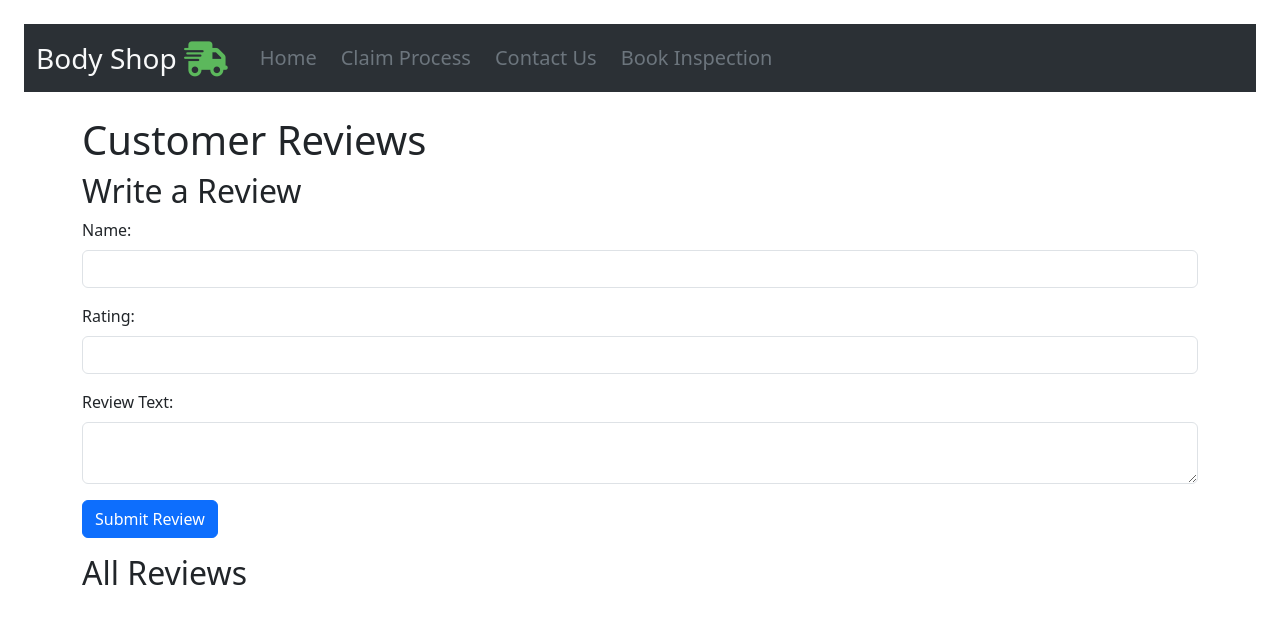
After one commit to WallsWilson/capstone-2, a Flask app: page /customerReviews in a window 1280 px wide. The commit adds this page. Shown: the top 624 px of the page. Run offline with Flask 3, Linux system fonts and the light colour scheme; some libraries are stand-ins or nearby versions.

Commit message:
add a review form with live reviews pullling.

```diff
--- a/app.py
+++ b/app.py
@@ -1,12 +1,18 @@
-from flask import Flask, redirect, render_template, g, session, flash, request, abort
+from flask import Flask, redirect, render_template, g, session, flash, request, abort, url_for
+from models import db, connect_db, CustomerReview
+from form import ReviewForm;
+
 
 
 app = Flask(__name__)
 
+app.config['SQLALCHEMY_DATABASE_URI'] = 'postgresql://jordanwalls-wilson:Snowblind98@localhost:5432/body_shop_database'
 app.config['SQLALCHEMY_TRACK_MODIFICATIONS'] = False
 app.config['SQLALCHEMY_ECHO'] = True
 app.config['SECRET_KEY'] = 'secret_key'
 app.config['WTF_CSRF_ENABLED'] = True
+
+connect_db(app)
 
 """Home pages"""
 
@@ -29,3 +35,20 @@ def booking():
 @app.route('/contact', methods=['GET'])
 def contact():
     return render_template('contact.html')
+
+@app.route('/customerReviews', methods=['GET', 'POST'])
+def customerReviews():
+    form = ReviewForm()
+
+    if form.validate_on_submit():
+        customerReview = CustomerReview(
+            name = form.name.data,
+            rating = form.rating.data,
+            review_text = form.review_text.data
+        )
+        db.session.add(customerReview)
+        db.session.commit()
+        return redirect(url_for('customerReviews'))
+
+    reviews = CustomerReview.query.all()
+    return render_template('customerReviews.html', form=form, reviews=reviews)
--- /dev/null
+++ b/form.py
@@ -0,0 +1,10 @@
+from flask_wtf import FlaskForm;
+from wtforms import DecimalField, StringField, TextAreaField;
+from wtforms.validators import DataRequired, NumberRange, Length;
+
+class ReviewForm(FlaskForm):
+    name = StringField('Name', validators=[DataRequired(), Length(max=50)])
+
+    rating = DecimalField('Rating', validators=[DataRequired(), NumberRange(min=0, max=5)])
+
+    review_text = TextAreaField('Review Text', validators=[DataRequired(), Length(max=500)])
--- /dev/null
+++ b/templates/customerReviews.html
@@ -0,0 +1,58 @@
+{% extends 'base.html' %}
+
+{% block body_class%}Customer Reviews{% endblock %}
+
+{% block content %}
+
+<div class="container">
+    <h1>Customer Reviews</h1>
+
+    <!-- Form to write a review -->
+    <h2>Write a Review</h2>
+    <form method="POST" action="{{ url_for('customerReviews') }}">
+        {{ form.csrf_token }}
+
+        <div class="mb-3">
+            <label for="{{ form.name.id }}" class="form-label">Name:</label>
+            {{ form.name(class="form-control") }}
+            {% for error in form.name.errors %}
+                <div class="invalid-feedback">{{ error }}</div>
+            {% endfor %}
+        </div>
+
+        <div class="mb-3">
+            <label for="{{ form.rating.id }}" class="form-label">Rating:</label>
+            {{ form.rating(class="form-control") }}
+            {% for error in form.rating.errors %}
+                <div class="invalid-feedback">{{ error }}</div>
+            {% endfor %}
+        </div>
+
+        <div class="mb-3">
+            <label for="{{ form.review_text.id }}" class="form-label">Review Text:</label>
+            {{ form.review_text(class="form-control") }}
+            {% for error in form.review_text.errors %}
+                <div class="invalid-feedback">{{ error }}</div>
+            {% endfor %}
+        </div>
+
+        <div class="mb-3">
+            <input type="submit" value="Submit Review" class="btn btn-primary">
+        </div>
+    </form>
+
+    <!-- Display all reviews -->
+    <h2>All Reviews</h2>
+    <ul class="list-group">
+        {% for review in reviews %}
+        <li class="list-group-item">
+            <h3>{{ review.name }}</h3>
+            <p>Rating: {{ review.rating }}</p>
+            <p>{{ review.review_text }}</p>
+            <p>Submitted at: {{ review.created_at }}</p>
+        </li>
+        {% endfor %}
+    </ul>
+</div>
+
+{% endblock %}
```
Also changed, not shown: body_shop_diagram.sql (+8 -0 lines), models.py (added, +25 -0 lines), templates/home.html (+23 -0 lines), 1 other file.
